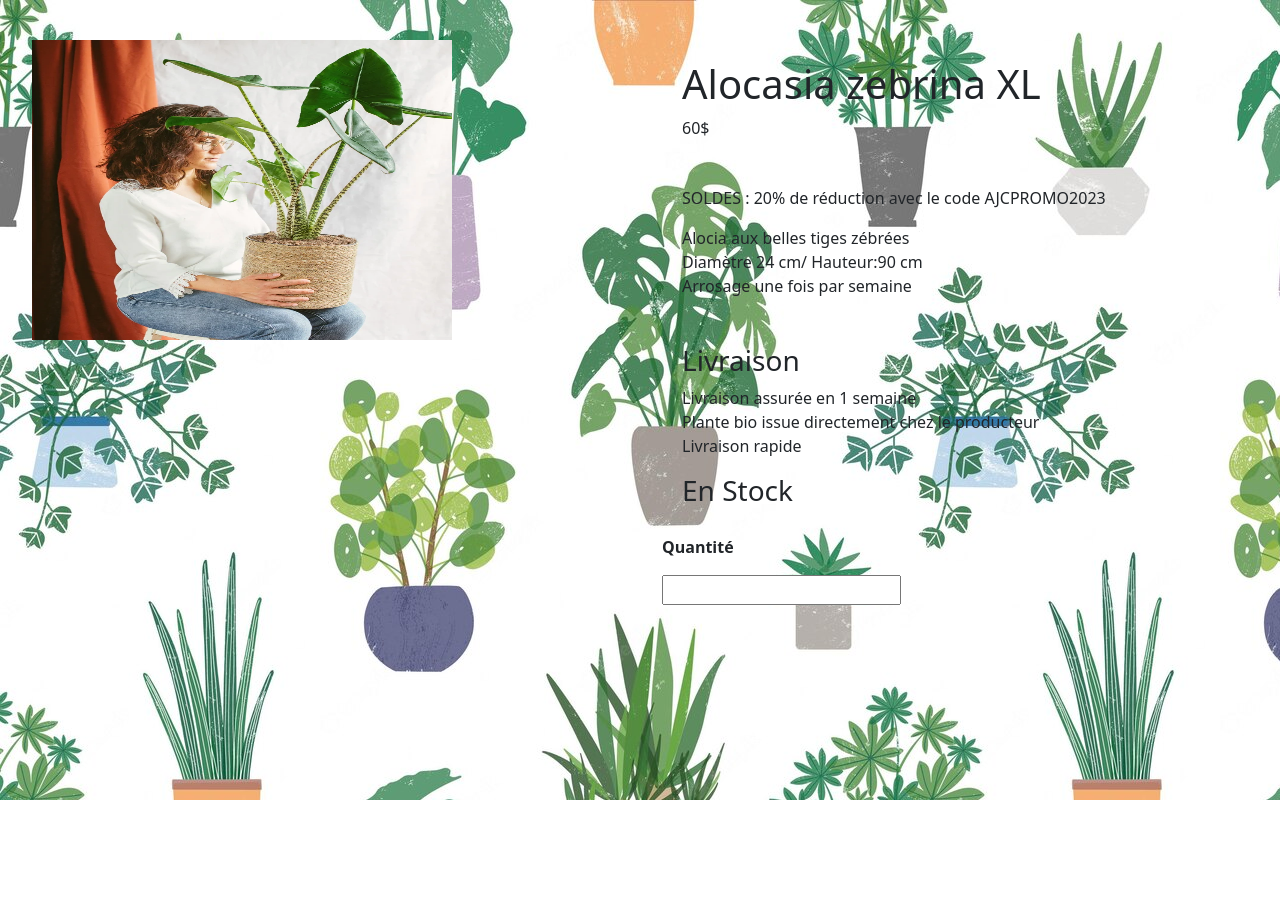
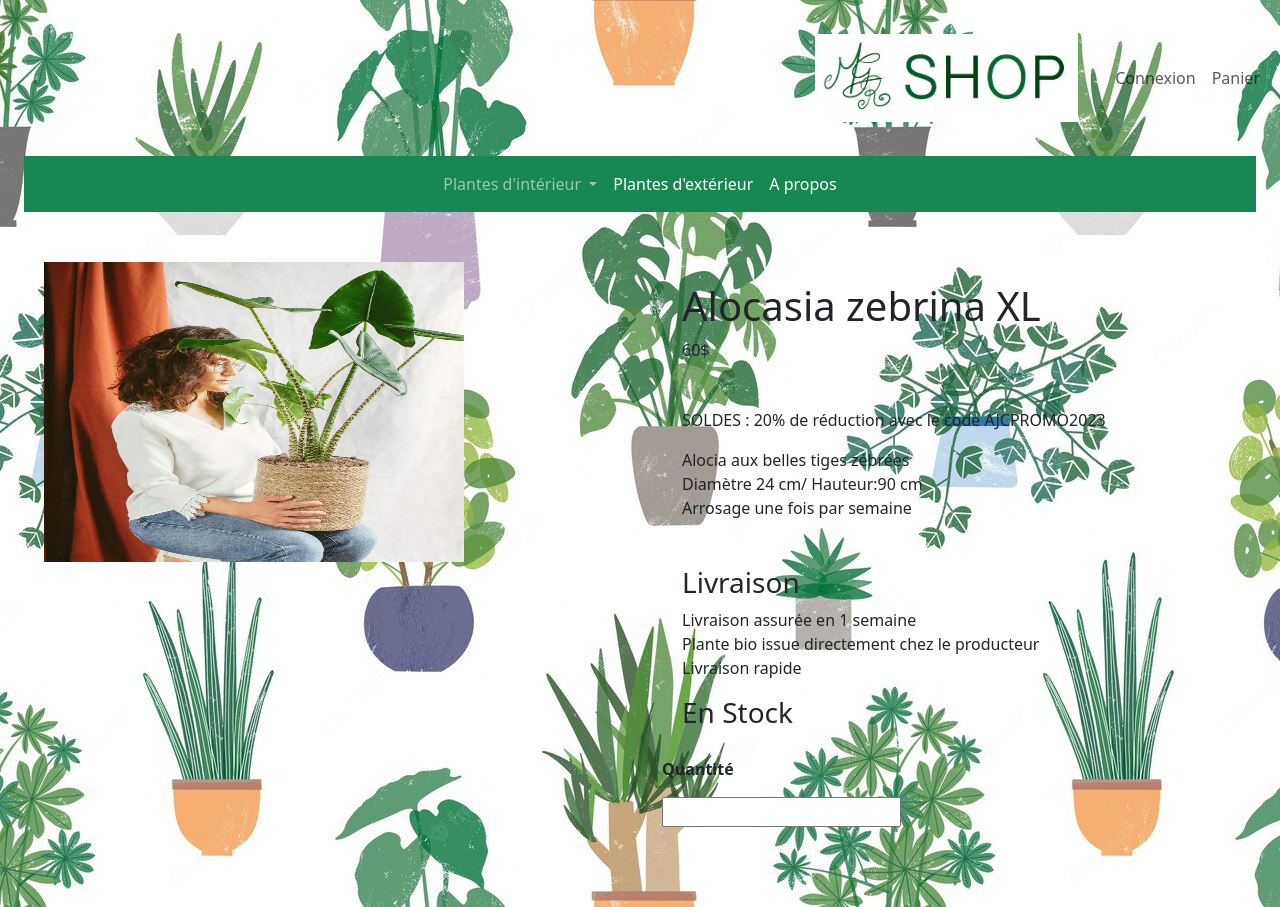
Before and after one commit to Ldeeprenard/Projet-Bootstrap, a plain HTML site: page Pages/article1.html in a window 1280 px wide. Before the commit the page ends 800 px from the top, so only its background shows below. Drawn offline with nearby package versions, Linux system fonts and the light colour scheme; files that its build step writes are made by us from their sources; files whose address does not match are found by name.

Commit message:
derniere version

```diff
--- a/Pages/article1.html
+++ b/Pages/article1.html
@@ -9,7 +9,58 @@
     <script src="https://cdn.jsdelivr.net/npm/bootstrap@5.3.0/dist/js/bootstrap.bundle.min.js"></script>
 </head>
 <body>
+
+
+    <div class="container-fluid">
+        <nav class="navbar navbar-expand-sm justify-content-end">
+
+            <img src="..\images\logo.jpg" onclick="window.location.href = '../Accueil.html';" height =100px class="navbar-brand btn" alt="logo" >
+
+            <ul class="navbar-nav ">
+
+            <li class="nav-item ">
+                <a class="nav-link" href="#">Connexion</a>
+            </li>
+            <li class="nav-item">
+                <a class="nav-link" href="#">Panier</a>
+            </li>
+
+            </ul>
+
+        </nav>
+
+
+    <div class="container-fluid">
+        <nav class="navbar navbar-expand-sm bg-success navbar-dark justify-content-center">
+            <ul class="navbar-nav">
+    <!--         <li class="nav-item">
+                <a class="nav-link text-white" href="#">Plantes d'intérieur</a> -->
+
+            <li class="nav-item dropdown">
+              <a class="nav-link dropdown-toggle" href="#" id="navbarDropdown" role="button" data-bs-toggle="dropdown" aria-expanded="false">
+                Plantes d'intérieur
+              </a>
+              <ul class="dropdown-menu" aria-labelledby="navbarDropdown">
+                <li><a class="dropdown-item" href="#">Par Taille</a></li>
+                <li><a class="dropdown-item" href="#">Par Emplacement</a></li>
+                <li><hr class="dropdown-divider"></li>
+                <li><a class="dropdown-item" href="#">Par Beauté</a></li>
+              </ul>
+            </li>
+            <li class="nav-item">
+                <a class="nav-link text-white" href="#">Plantes d'extérieur</a>
+            </li>
+            <li class="nav-item">
+                <a class="nav-link text-white" href="#">A propos</a>
+            </li>
+            </ul>
+      </nav>
+
+
+    </div>
 <div class="container-fluid">
+
+
     <div class="row">
 
         <div class="col">
@@ -53,7 +104,7 @@
 
 
 
-
+</div>
 
 </div>
 </body>
```
Also changed, not shown: Accueil.html (+1 -1 lines), Pages/PlantesInterieurs.html (+49 -0 lines).
